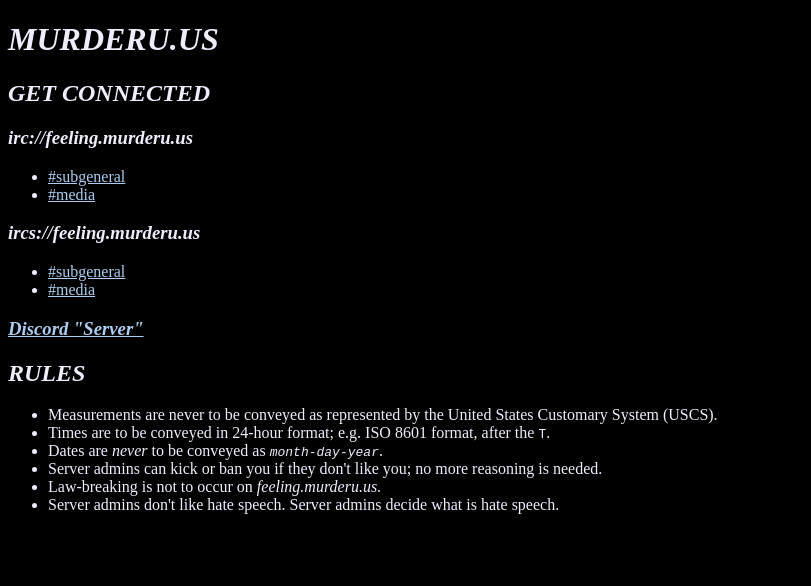
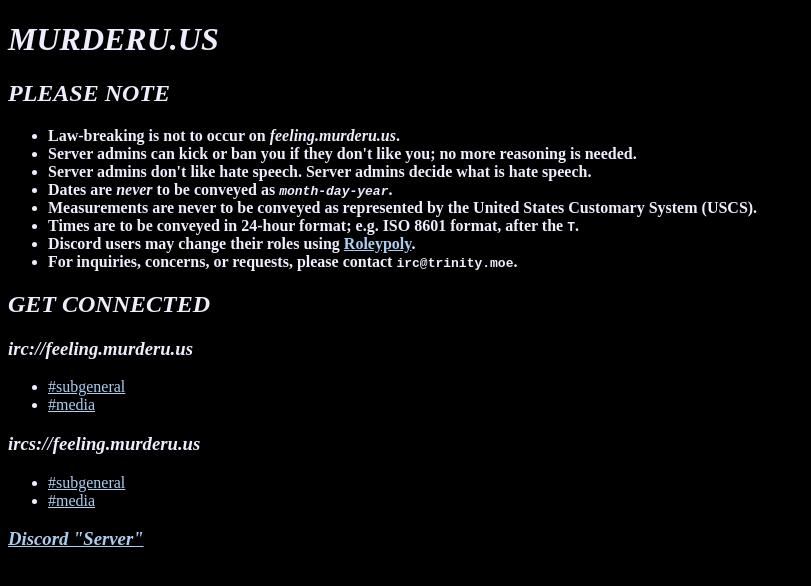
Before and after one commit to murderuus/murderuus, a plain HTML site: page index.html in a window 1280 px wide. Shown: the whole page, without its empty margins (0-811 px from the left). Drawn offline with Linux system fonts and the light colour scheme.

Commit message:
change it up

```diff
--- a/index.html
+++ b/index.html
@@ -24,6 +24,17 @@
 </HEAD>
 <BODY>
 <H1><I>MURDERU.US</I></H1>
+<H2><I>PLEASE NOTE</I></H2>
+<UL><B>
+	<LI>Law-breaking is not to occur on <I>feeling.murderu.us</I>.</LI>
+	<LI>Server admins can kick or ban you if they don't like you; no more reasoning is needed.</LI>
+	<LI>Server admins don't like hate speech. Server admins decide what is hate speech.</LI>
+	<LI>Dates are <I>never</I> to be conveyed as <CODE><I>month</I>-<I>day</I>-<I>year</I></CODE>.</LI>
+	<LI>Measurements are never to be conveyed as represented by the United States Customary System (USCS).</LI>
+	<LI>Times are to be conveyed in 24-hour format; e.g. ISO 8601 format, after the <CODE>T</CODE>.</LI>
+	<LI>Discord users may change their roles using <A HREF="https://roleypoly.com/s/604678291324141568">Roleypoly</A>.</LI>
+	<LI>For inquiries, concerns, or requests, please contact <CODE>irc@trinity.moe</CODE>.</LI>
+</B></UL>
 <H2><I>GET CONNECTED</I></H2>
 <H3><I>irc://feeling.murderu.us</I></H3>
 <UL>
@@ -36,14 +47,5 @@
 	<LI><A HREF="ircs://feeling.murderu.us#media">#media</A></LI>
 </UL>
 <H3><I><A HREF="https://discord.gg/NdTVmqN">Discord "Server"</A></I></H3>
-<H2><I>RULES</I></H2>
-<UL>
-	<LI>Measurements are never to be conveyed as represented by the United States Customary System (USCS).</LI>
-	<LI>Times are to be conveyed in 24-hour format; e.g. ISO 8601 format, after the <CODE>T</CODE>.</LI>
-	<LI>Dates are <I>never</I> to be conveyed as <CODE><I>month</I>-<I>day</I>-<I>year</I></CODE>.</LI>
-	<LI>Server admins can kick or ban you if they don't like you; no more reasoning is needed.</LI>
-	<LI>Law-breaking is not to occur on <I>feeling.murderu.us</I>.</LI>
-	<LI>Server admins don't like hate speech. Server admins decide what is hate speech.</LI>
-</UL>
 </BODY>
 </HTML>
```
